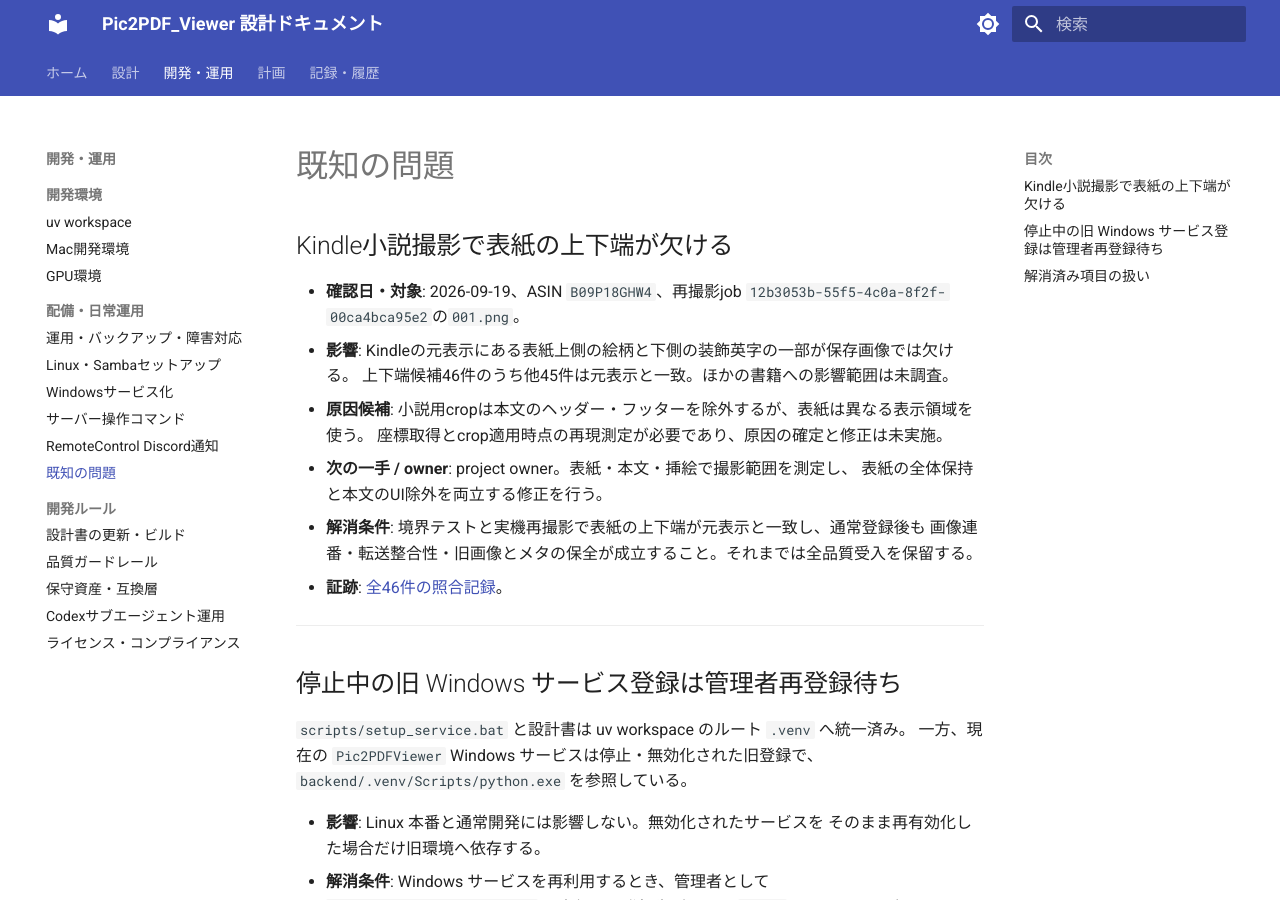
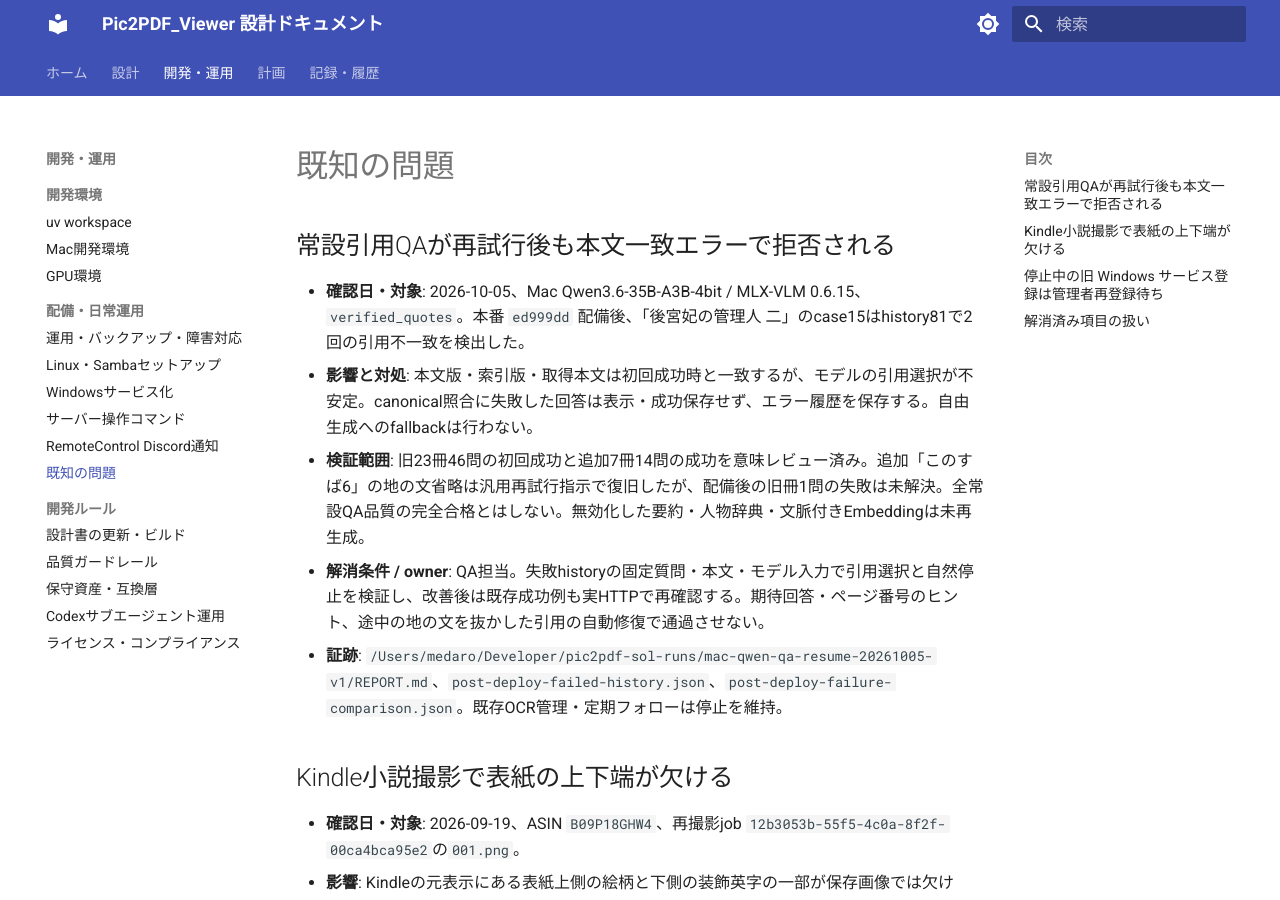
Before and after one commit to kkmmyr/Pic2PDF_Viewer, an MkDocs documentation site: the page built from docs/log/既知の問題.md, in a window 1280 px wide and 900 px high. Built offline with MkDocs 1.6.1 and Material for MkDocs 9.7.7, drawn with Linux system fonts in a browser that asks for light colours.

Commit message:
docs(ocr): record seven publications and permanent QA limitations
Record exact SQLite/vector verification,60 reviewed successful requests,
2 preserved failures, recovery evidence and the remaining QA regression.
Keep the source ledgers and unrelated work unchanged.

Co-Authored-By: Codex GPT-6 <noreply@anthropic.com>

```diff
--- a/docs/log/既知の問題.md
+++ b/docs/log/既知の問題.md
@@ -1,4 +1,12 @@
 # 既知の問題
+
+## 常設引用QAが再試行後も本文一致エラーで拒否される
+
+- **確認日・対象**: 2026-10-05、Mac Qwen3.6-35B-A3B-4bit / MLX-VLM 0.6.15、`verified_quotes`。本番 `ed999dd` 配備後、「後宮妃の管理人 二」のcase15はhistory81で2回の引用不一致を検出した。
+- **影響と対処**: 本文版・索引版・取得本文は初回成功時と一致するが、モデルの引用選択が不安定。canonical照合に失敗した回答は表示・成功保存せず、エラー履歴を保存する。自由生成へのfallbackは行わない。
+- **検証範囲**: 旧23冊46問の初回成功と追加7冊14問の成功を意味レビュー済み。追加「このすば6」の地の文省略は汎用再試行指示で復旧したが、配備後の旧冊1問の失敗は未解決。全常設QA品質の完全合格とはしない。無効化した要約・人物辞典・文脈付きEmbeddingは未再生成。
+- **解消条件 / owner**: QA担当。失敗historyの固定質問・本文・モデル入力で引用選択と自然停止を検証し、改善後は既存成功例も実HTTPで再確認する。期待回答・ページ番号のヒント、途中の地の文を抜かした引用の自動修復で通過させない。
+- **証跡**: `/Users/medaro/Developer/pic2pdf-sol-runs/mac-qwen-qa-resume-20261005-v1/REPORT.md`、`post-deploy-failed-history.json`、`post-deploy-failure-comparison.json`。既存OCR管理・定期フォローは停止を維持。
 
 <a id="kindle-novel-cover-crop"></a>
 ## Kindle小説撮影で表紙の上下端が欠ける
```
Also changed, not shown: docs/log/変更履歴.md (+7 -0 lines).
